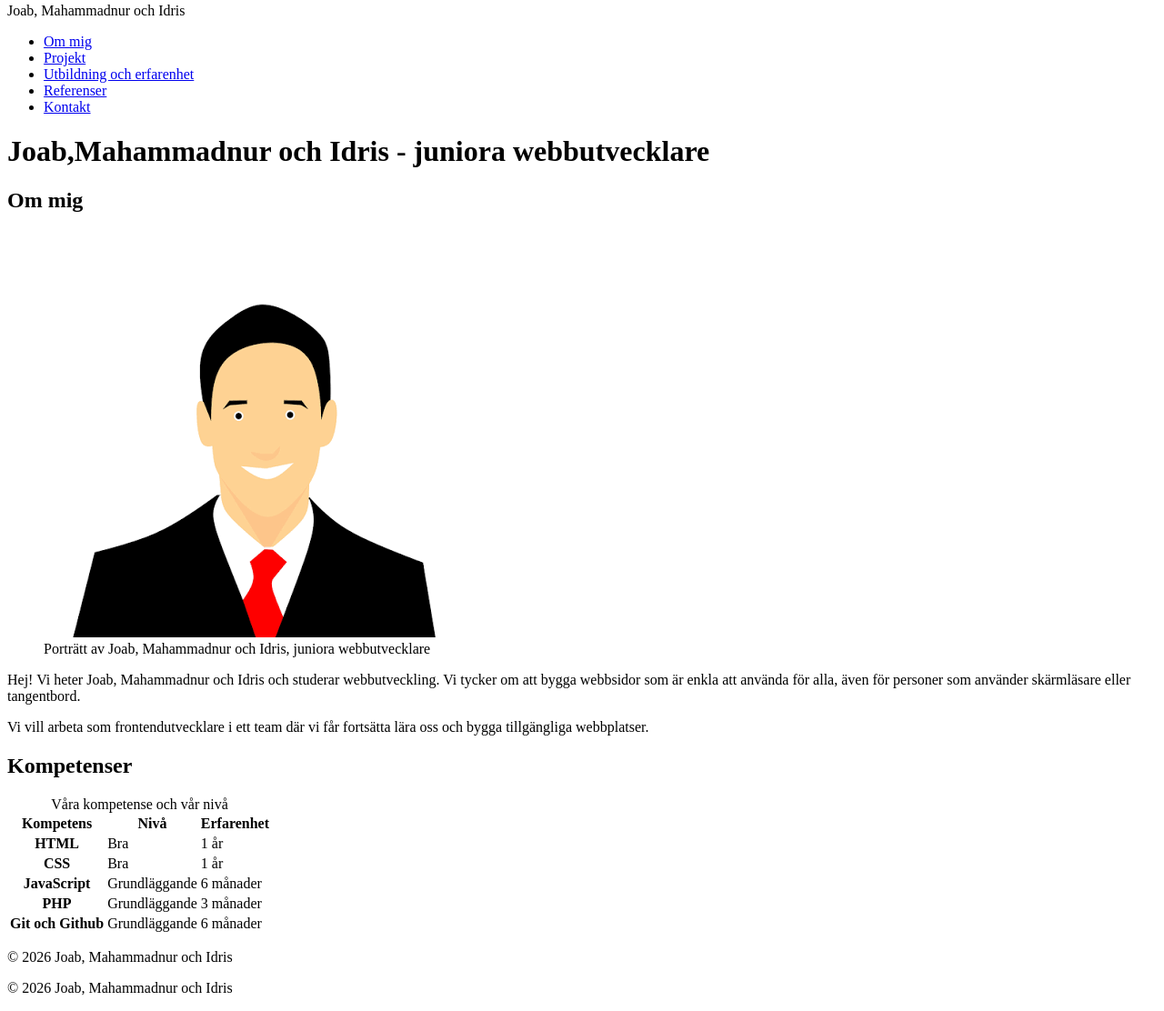
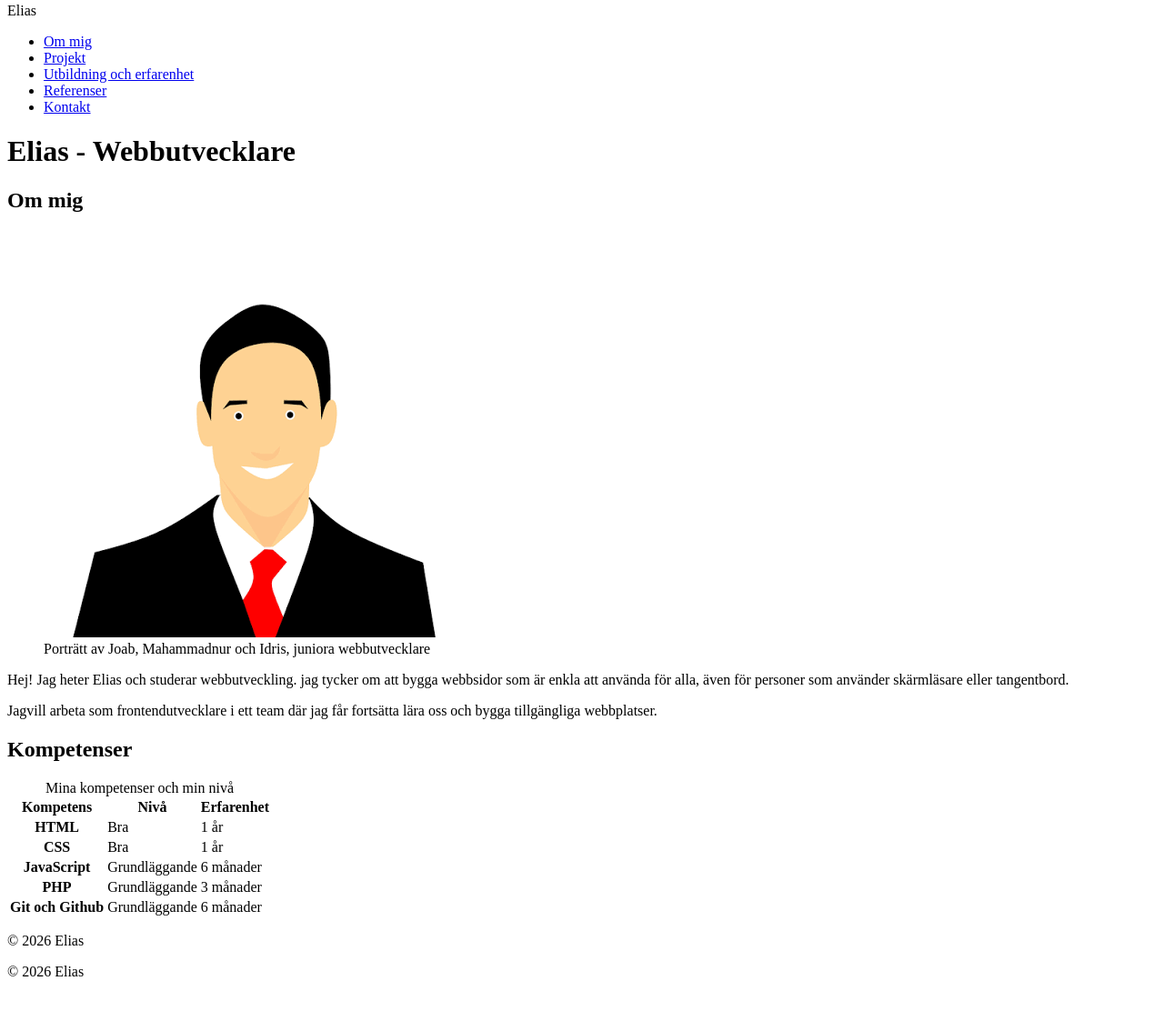
Before and after one commit to joab24t/JIH, a plain HTML site: page index.html in a window 1280 px wide. Shown: the part 13-1125 px from the top of the page at 91% size. Drawn offline with Linux system fonts and the light colour scheme; files that its build step writes are made by us from their sources; files whose address does not match are found by name.

Commit message:
kompetenser

```diff
--- a/index.html
+++ b/index.html
@@ -15,7 +15,7 @@
 
   <!-- Gemensamt sidhuvud och huvudmeny -->
   <header class="site header">
-    <p class="site header__name">Joab, Mahammadnur och Idris</p>
+    <p class="site header__name">Elias</p>
     <nav class="main-nav" aria-label="Huvudmeny">
      <ul class="main-nav"__list">
        <li class="main-nav__item"><a class="main-nav__link" href="index.html">Om mig</a></li>
@@ -29,7 +29,7 @@
 
      <!-- Huvudinnehåll-->
      <main>
-       <h1 class="page title">Joab,Mahammadnur och Idris - juniora webbutvecklare</h1>
+       <h1 class="page title"> Elias - Webbutvecklare</h1>
 
        <!-- Presentation -->
        <section class="about">
@@ -41,8 +41,8 @@
             <figcaption class="profile__caption">Porträtt av Joab, Mahammadnur och Idris, juniora webbutvecklare</figcaption>
          </figure>
 
-      <p class="about__text">Hej! Vi heter Joab, Mahammadnur och Idris och studerar webbutveckling. Vi tycker om att bygga webbsidor som är enkla att använda för alla, även för personer som använder skärmläsare eller tangentbord.</p>
-      <p class="about__text">Vi vill arbeta som frontendutvecklare i ett team där vi får fortsätta lära oss och bygga tillgängliga webbplatser.</p>
+      <p class="about__text">Hej! Jag heter Elias och studerar webbutveckling. jag tycker om att bygga webbsidor som är enkla att använda för alla, även för personer som använder skärmläsare eller tangentbord.</p>
+      <p class="about__text"> Jagvill arbeta som frontendutvecklare i ett team där jag får fortsätta lära oss och bygga tillgängliga webbplatser.</p>
     </section>
 
     <!-- Tillgänglig kompetenstabell med caption och scope-->
@@ -50,7 +50,7 @@
       <h2 class="skills__title">Kompetenser</h2>
 
       <table class="skills-table">
-        <caption class="skills-table__caption">Våra kompetense och vår nivå</caption>
+        <caption class="skills-table__caption"> Mina kompetenser och min nivå</caption>
         <thead class="skills-table__head">
           <tr class="skills-table__row">
             <th class="skills-table__heading" scope="col">Kompetens</th>
@@ -91,10 +91,10 @@
 
   <!-- Gemensam sidfot -->
   <footer class="site-footer">
-    <p class="site-footer__text">© 2026 Joab, Mahammadnur och Idris</p>
+    <p class="site-footer__text">© 2026 Elias</p>
   </footer>
   <footer class="site-footer">
-  <p class="site-footer__text">&copy; 2026 Joab, Mahammadnur och Idris</p>
+  <p class="site-footer__text">&copy; 2026 Elias</p>
 </footer>
 
 </body>
```
Also changed, not shown: kompetenser.html (+4 -4 lines), projekt.html (+1 -1 lines).
